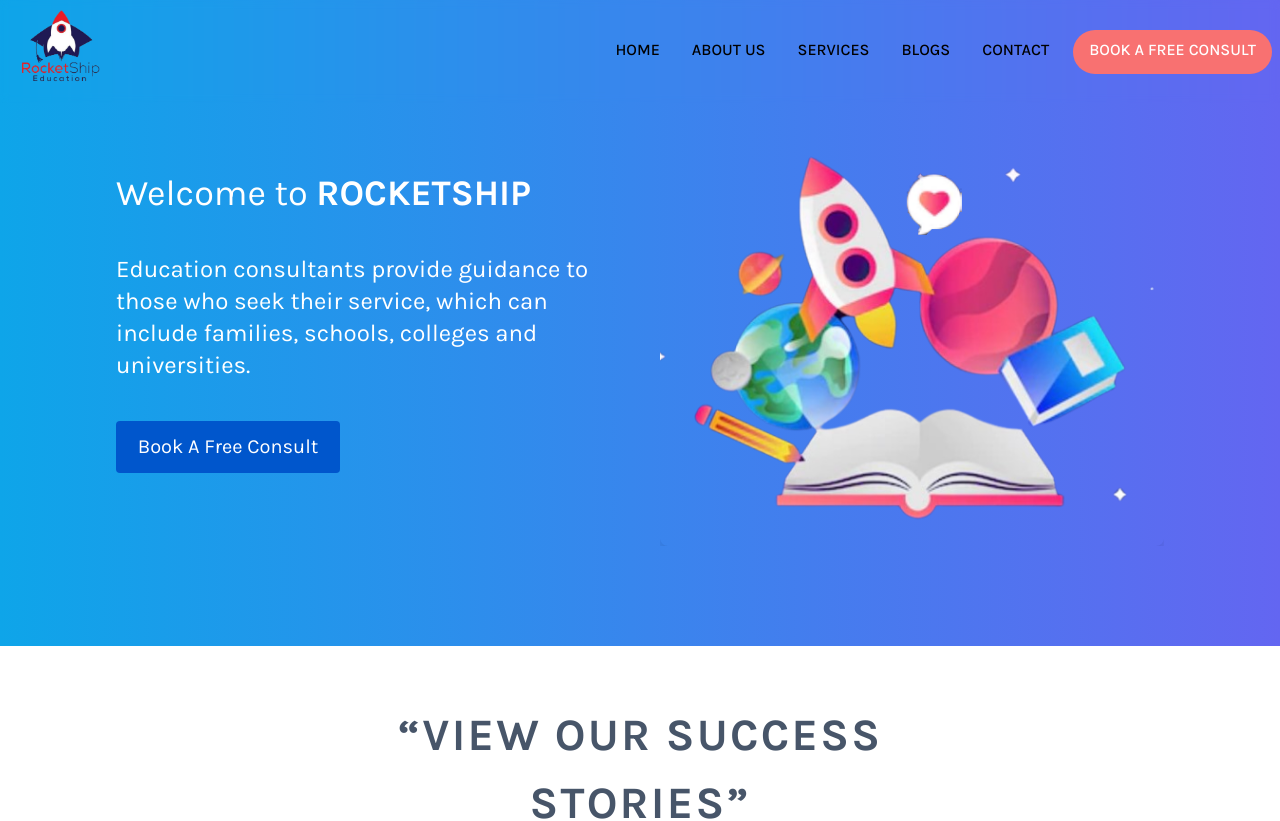
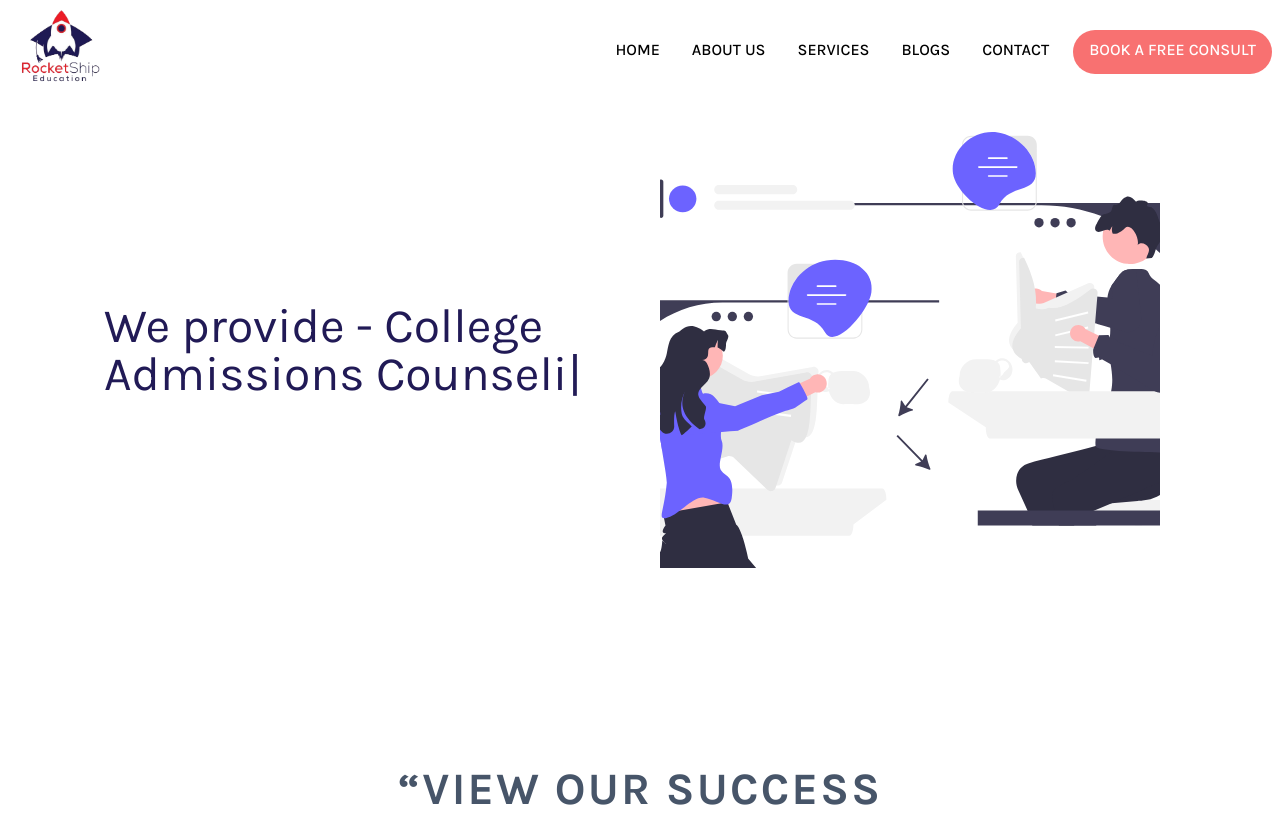
Before and after one commit to KaushikBaidya/rocketship, a Next.js app: page / in a window 1280 px wide. Shown: the top 821 px of the page. Built offline with nearby package versions, Linux system fonts and the light colour scheme.

Commit message:
banner changed

```diff
--- a/package.json
+++ b/package.json
@@ -13,7 +13,8 @@
     "react": "18.2.0",
     "react-dom": "18.2.0",
     "react-icons": "^4.4.0",
-    "swiper": "^8.3.2"
+    "swiper": "^8.3.2",
+    "typewriter-effect": "^2.19.0"
   },
   "devDependencies": {
     "autoprefixer": "^10.4.8",
--- a/pages/components/comps/Hero.js
+++ b/pages/components/comps/Hero.js
@@ -1,29 +1,61 @@
 import Image from "next/image";
+import Typewriter from "typewriter-effect";
 import heroPic from "../../../public/hero.png";
+import { Swiper, SwiperSlide } from "swiper/react";
+import { Pagination, Autoplay } from "swiper";
+import "swiper/css";
+import SwiperCore from "swiper";
+
+SwiperCore.use([Pagination, Autoplay]);
 
 const Hero = () => {
+  const data = [
+    { id: 0, img: "/essay.svg" },
+    { id: 1, img: "/finance.svg" },
+  ];
   return (
     <main>
-      <div className="text-white lg:px-24 py-20 grid grid-cols-1 md:grid-cols-2 content-center justify-items-center gap-y-10 bg-gradient-to-r from-sky-500 to-indigo-500 min-h-full">
-        <div className="flex flex-col justify-center items-center md:items-start gap-y-10 text-left mx-2">
-          <p className="text-2xl md:text-4xl text-center md:text-left px-3">
-            Welcome to{" "}
-            <span className="text-left text-white font-bold uppercase">
-              rocketship
-            </span>
-          </p>
-          <p className="text-xl text-white text-center md:text-left md:text-2xl px-3">
-            Education consultants provide guidance to those who seek their
-            service, which can include families, schools, colleges and
-            universities.
-          </p>
-
-          <button className="bg-[#0056CC] text-white text-xl hover:bg-[#0030cc] px-3 py-3 w-56 rounded ml-3">
-            Book A Free Consult
-          </button>
+      <div className="text-[#211A56] lg:px-24 py-28 grid grid-cols-1 md:grid-cols-2 content-center justify-items-center gap-y-10 bg-white h-[700px]">
+        <div className="flex flex-col justify-center items-center md:items-start gap-y-10 text-left mx-2 text-5xl ">
+          <Typewriter
+            options={{
+              strings: [
+                "We provide - College Admissions Counseling",
+                "We will help you with your Essay Editing",
+                "Walk you through Visa , Scholarship and Financial Planning Assistance",
+                "Get you prepared from GRE/GMAT/SAT/ IELTS or TOEFL",
+              ],
+              autoStart: true,
+              loop: true,
+            }}
+          />
         </div>
-        <div className="hidden w-full md:grid grid-cols-1 content-center justify-items-center p-5">
-          <Image className="rounded-lg shadow-xl" src={heroPic} alt="" />
+        <div className="hidden w-full md:grid grid-cols-1 content-center justify-items-center p-5 overflow-hidden">
+          {/* <Image className="rounded-lg shadow-xl" src={heroPic} alt="" /> */}
+          <Swiper
+            slidesPerView={1}
+            spaceBetween={10}
+            autoplay={{
+              delay: 5000,
+              disableOnInteraction: false,
+            }}
+          >
+            {data.map((item) => {
+              return (
+                <SwiperSlide key={item.id}>
+                  <div className="mx-auto">
+                    <Image
+                      src={item.img}
+                      width={500}
+                      height={500}
+                      objectFit="cover"
+                      alt=""
+                    />
+                  </div>
+                </SwiperSlide>
+              );
+            })}
+          </Swiper>
         </div>
       </div>
     </main>
--- a/pages/components/comps/OurPrograms.js
+++ b/pages/components/comps/OurPrograms.js
@@ -7,7 +7,7 @@ import test from "../../../public/test.svg";
 
 const OurPrograms = () => {
   return (
-    <section className="min-h-full pt-14">
+    <section className="min-h-full pb-14">
       <div className="h-full grid grid-cols-1 content-center">
         <div className="max-w-2xl mx-auto pb-5">
           <h2 className="text-[24px] text-slate-600 font-bold lg:text-[45px] text-center px-5 uppercase tracking-wider">
@@ -23,7 +23,7 @@ const OurPrograms = () => {
               <h2 className="text-center text-[#0055CE] font-bold text-xl p-5">
                 College Admissions Counseling
               </h2>
-              <Link href="/pages/services">
+              <Link href="/pages/service/services">
                 <button>Learn More</button>
               </Link>
             </div>
@@ -34,7 +34,7 @@ const OurPrograms = () => {
               <h2 className="text-center text-[#0055CE] font-bold text-xl p-3">
                 Essay Editing Services
               </h2>
-              <Link href="/pages/services">
+              <Link href="/pages/service/services">
                 <button>Learn More</button>
               </Link>
             </div>
@@ -45,7 +45,7 @@ const OurPrograms = () => {
               <h2 className="text-center text-[#0055CE] font-bold text-xl p-5">
                 Financial Planning Assistance
               </h2>
-              <Link href="/pages/services">
+              <Link href="/pages/service/services">
                 <button>Learn More</button>
               </Link>
             </div>
@@ -56,7 +56,7 @@ const OurPrograms = () => {
               <h2 className="text-center text-[#0055CE] font-bold text-xl p-5">
                 Test Prep
               </h2>
-              <Link href="/pages/services">
+              <Link href="/pages/service/services">
                 <button>Learn More</button>
               </Link>
             </div>
--- a/pages/index.js
+++ b/pages/index.js
@@ -12,8 +12,8 @@ export default function Home() {
     <div>
       <Hero />
       <Success />
+      <OurPrograms />
       <Achievements />
-      <OurPrograms />
       <Testimonial />
       <Blogs />
       <Contact />
```
Also changed, not shown: 1 other file (tests, documents, lock files or other folders).
